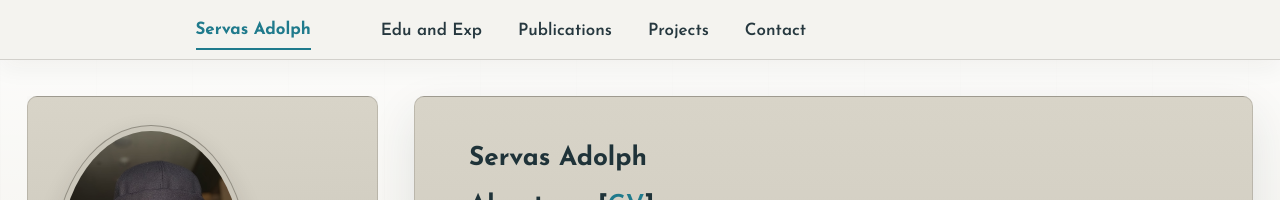
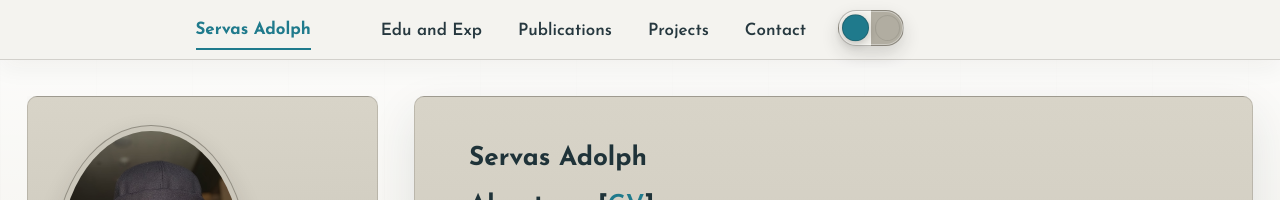
Before and after one commit to servasadolph/servasadolph.github.io, a Jekyll site: the page built from _pages/about.md, in a window 1280 px wide. Shown: the top 200 px of the page. Built offline with Jekyll 4.4.1, drawn with Linux system fonts in a browser that asks for light colours; a style sheet for code colours, icons or effects is not loaded.

Commit message:
[codex] Make palette toggle visible

```diff
--- a/_sass/layout/_navigation.scss
+++ b/_sass/layout/_navigation.scss
@@ -247,25 +247,52 @@
       }
 
       #palette-toggle {
-        position: static;
+        position: relative;
         display: inline-flex;
         align-items: center;
-        gap: 0.2rem;
-        width: auto;
-        height: 1.8rem;
+        justify-content: space-between;
+        gap: 0;
+        width: 3.25rem;
+        height: 1.75rem;
         margin: 0;
-        padding: 0.18rem;
-        border: 1px solid var(--global-border-color);
+        padding: 0.16rem;
+        border: 1px solid rgba(33, 31, 26, 0.28);
         border-radius: 999px;
-        background-color: var(--global-surface-color);
-        box-shadow: 0 10px 20px rgba(33, 31, 26, 0.1);
+        background:
+          linear-gradient(90deg, #f4f3ee 0 50%, #b1ada1 50% 100%);
+        box-shadow:
+          inset 0 0 0 1px rgba(255, 255, 255, 0.35),
+          0 8px 18px rgba(33, 31, 26, 0.16);
         cursor: pointer;
+        isolation: isolate;
+        overflow: visible;
         transition: $global-transition;
 
         @include breakpoint($medium) {
-          gap: 0.24rem;
-          height: 2.05rem;
-          padding: 0.22rem;
+          width: 3.7rem;
+          height: 2rem;
+          padding: 0.18rem;
+        }
+
+        &:after {
+          content: "";
+          position: absolute;
+          top: 50%;
+          left: 0.18rem;
+          width: 1.32rem;
+          height: 1.32rem;
+          border: 1px solid rgba(33, 31, 26, 0.22);
+          border-radius: 999px;
+          background: var(--global-base-color);
+          box-shadow: 0 3px 8px rgba(33, 31, 26, 0.24);
+          transform: translateY(-50%);
+          transition: $global-transition;
+          z-index: 2;
+
+          @include breakpoint($medium) {
+            width: 1.52rem;
+            height: 1.52rem;
+          }
         }
       }
 
@@ -276,13 +303,16 @@
 
       .palette-toggle__swatch {
         display: block;
-        width: 1rem;
-        height: 1rem;
-        border: 1px solid rgba(33, 31, 26, 0.18);
+        width: 1.2rem;
+        height: 1.2rem;
+        border: 1px solid rgba(33, 31, 26, 0.14);
+        opacity: 0.68;
+        pointer-events: none;
+        z-index: 1;
 
         @include breakpoint($medium) {
-          width: 1.22rem;
-          height: 1.22rem;
+          width: 1.42rem;
+          height: 1.42rem;
         }
         border-radius: 999px;
       }
@@ -296,7 +326,13 @@
       }
 
       #palette-toggle[aria-pressed="true"] {
-        background-color: var(--global-bg-color);
+        &:after {
+          transform: translate(1.48rem, -50%);
+
+          @include breakpoint($medium) {
+            transform: translate(1.68rem, -50%);
+          }
+        }
       }
     }
 
```
Also changed, not shown: assets/js/plugins/jquery.greedy-navigation.js (+4 -4 lines), assets/js/main.min.js.
